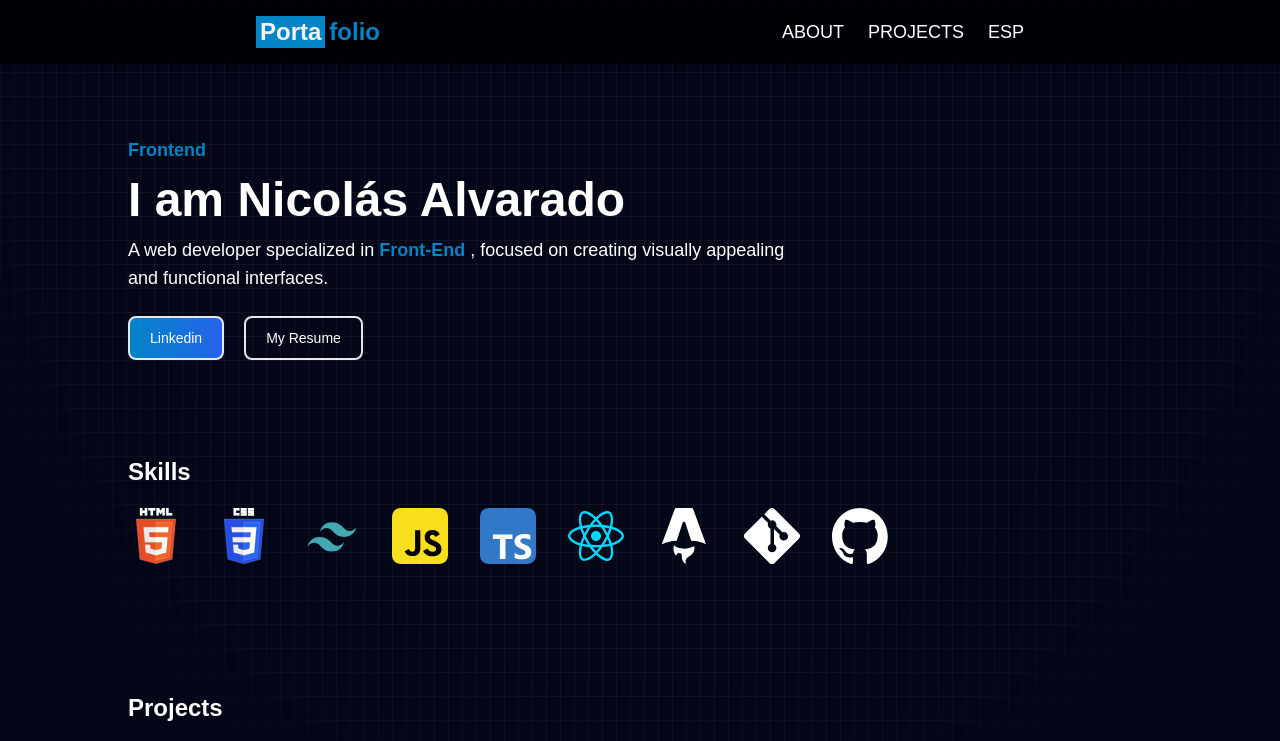
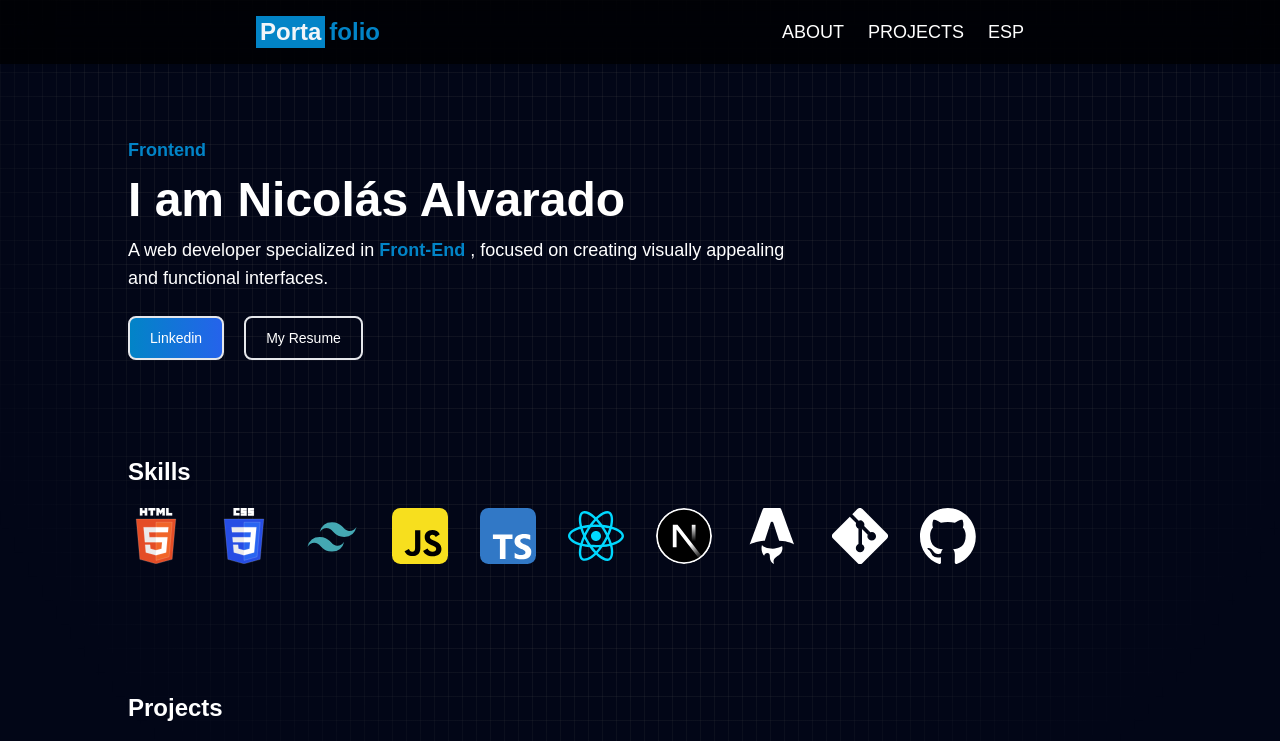
Before and after one commit to NicoAlvarado10/Portafolio-Actual, an Astro site: page / in a window 1280 px wide. Shown: the top 741 px of the page. Built offline with nearby package versions, Linux system fonts and the light colour scheme; Astro itself is replaced by a stand-in of ours.

Commit message:
nueva skill

```diff
--- a/src/sections/skills/Skills.astro
+++ b/src/sections/skills/Skills.astro
@@ -18,6 +18,7 @@ const { title } = Astro.props;
         <Technology imageLink='/javascript.svg' alt='JavaScript' title='JavaScript' />
         <Technology imageLink='/typescript.svg' alt='TypeScript' title='TypeScript' />
         <Technology imageLink='/react.svg' alt='ReactJS' title='ReactJS' />
+        <Technology imageLink='/nextjs.svg' alt='Next.JS' title='Next.JS' />
         <Technology imageLink='/astro.svg' alt='Astro' title='Astro' />
         <Technology imageLink='/git.svg' alt='git' title='Git' />
         <Technology imageLink='/github.svg' alt='Github' title='Github' />
```
Also changed, not shown: public/nextjs.svg (added).
